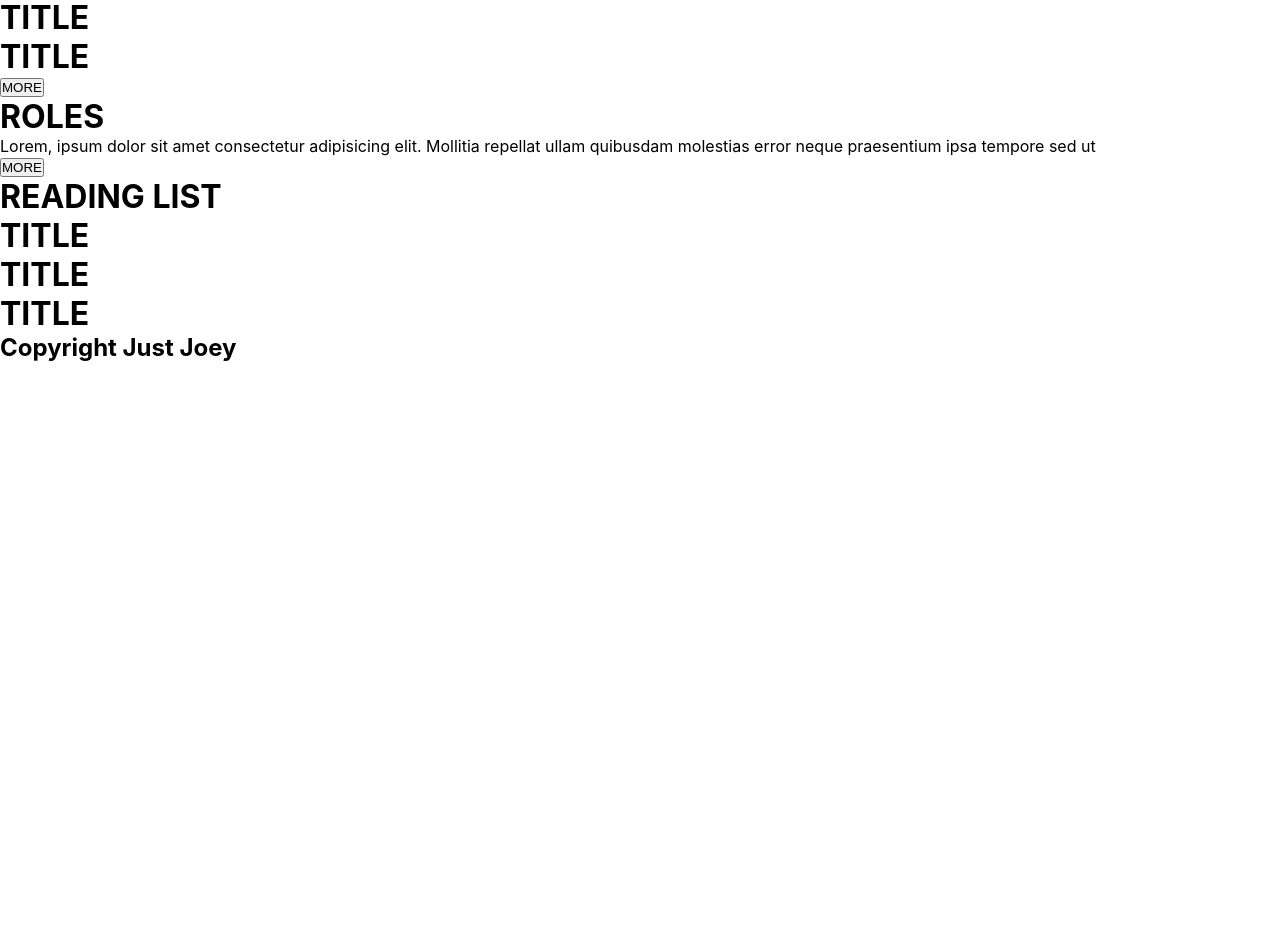
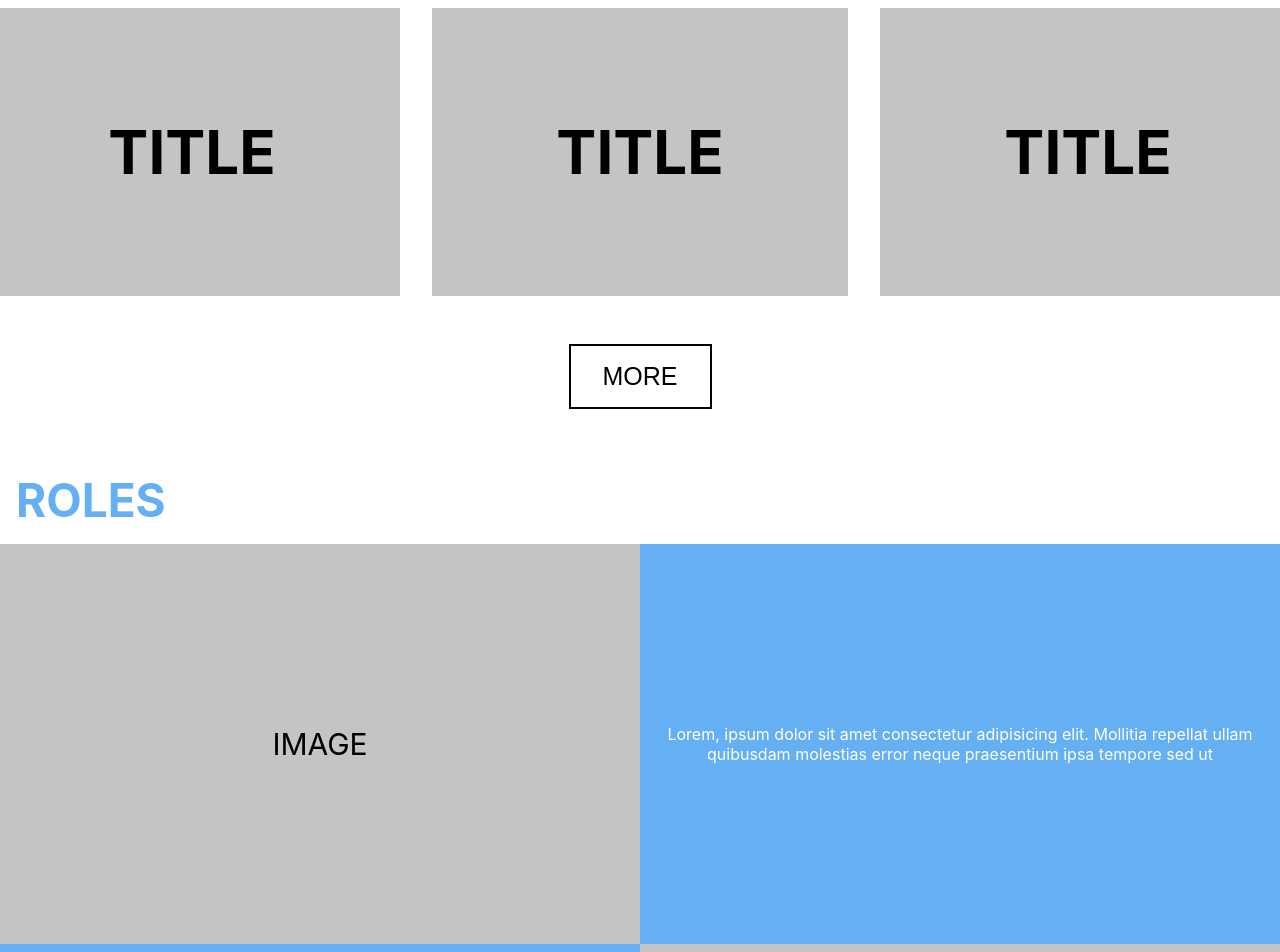
Before and after one commit to 0JustJoey0/React_App, a React (Create React App) app: page / in a window 1280 px wide. Shown: the part 960-1912 px from the top of the page. Before the commit the page ends 1322 px from the top, so only its background shows below. Built offline with nearby package versions, Linux system fonts and the light colour scheme.

Commit message:
did a lot of things

```diff
--- a/src/App.css
+++ b/src/App.css
@@ -4,9 +4,15 @@
     box-sizing: border-box;
 }
 
+/*1px solid red*/
+
 :root{
     --border-template: none;
+    --grey-color: #C4C4C4;
 }
+
+
+/*HEADER*/
 
 #header-wrapper{
     background-color: #65AFF3;
@@ -56,3 +62,93 @@ img{
     width: 40rem;
     text-align: center;
 }
+
+
+/*PROJECTS*/
+
+.projects-title, .roles-title{
+    margin: 1rem;
+    font-size: 46px;
+    color:#65AFF3;
+}
+
+
+.tiles{
+    background-color: var(--grey-color);
+    min-height: 18rem;
+    display: flex;
+    justify-content: center;
+    align-items: center;
+    font-size: 30px;
+}
+
+.projects-wrapper{
+    display: flex;
+    justify-content: center;
+    width:100%;
+}
+
+.tiles-wrapper{
+    display: grid;
+    grid-template-columns: repeat(3, 26em);
+    column-gap: 2rem;
+}
+
+.button-wrapper{
+    min-height: 10rem;
+    display: flex;
+    justify-content: center;
+    align-items: center;
+}
+
+.button{
+    padding: 1rem 2rem;
+    min-height: 3rem;
+    border: 2px solid black;
+    font-size: 25px;
+    background-color: white;
+}
+
+
+
+
+/* ROLES */
+
+.roles-wrapper{
+    min-height: 25rem;
+    display: flex;
+}
+
+.image{
+    width:50%;
+    background-color: var(--grey-color);
+    display: flex;
+    justify-content: center;
+    align-items: center;
+    border: var(--border-template);
+    font-size: 30px;
+}
+
+.text{
+    width:50%;
+    background-color:#65AFF3;
+    display: flex;
+    text-align: center;
+    align-items: center;
+    border: var(--border-template);
+    color: white;
+}
+
+
+
+
+/*FOOTER*/
+
+.footer-wrapper{
+    min-height: 3rem;
+    display: flex;
+    align-items: center;
+    justify-content: center;
+    color: white;
+    background-color: #65AFF3;
+}
--- a/src/App.js
+++ b/src/App.js
@@ -6,6 +6,7 @@ import Header from './components/Header';
 import Projects from './components/Projects';
 import RList from './components/RList';
 import Roles from './components/Roles';
+import RoleSwitched from './components/RoleSwitched';
 
 
 
@@ -19,6 +20,8 @@ function App() {
       <Button/>
       <h1 className = "roles-title">ROLES</h1>
       <Roles/>
+      <RoleSwitched/>
+      <Roles/>
       <Button/>
       <h1 className="reading-title">READING LIST</h1>
       <RList/>
--- a/src/components/Button.js
+++ b/src/components/Button.js
@@ -1,7 +1,7 @@
 function Button() {
     return (
         <div className="button-wrapper">
-            <button>MORE</button>
+            <button className="button">MORE</button>
         </div>
     )
 }
--- a/src/components/Footer.js
+++ b/src/components/Footer.js
@@ -1,7 +1,7 @@
 function Footer() {
     return (
         <div className="footer-wrapper">
-            <h2 className = "footer-title">Copyright Just Joey</h2>
+            <h2 className = "footer-title">Copyright JUST JOEY</h2>
         </div>
     )
 }
--- /dev/null
+++ b/src/components/RoleSwitched.js
@@ -0,0 +1,13 @@
+import React from 'react'
+
+function RoleSwitched() {
+    return (
+        <div className="roles-wrapper">
+        <p className ="text">Lorem, ipsum dolor sit amet consectetur adipisicing elit. Mollitia repellat ullam quibusdam molestias error
+        neque praesentium ipsa tempore sed ut</p>
+        <div className="image">IMAGE</div>
+    </div>
+    )
+}
+
+export default RoleSwitched
--- a/src/components/Roles.js
+++ b/src/components/Roles.js
@@ -1,9 +1,9 @@
 function Roles() {
     return (
         <div className="roles-wrapper">
-            <div className="image"></div>
-            <div className ="text">Lorem, ipsum dolor sit amet consectetur adipisicing elit. Mollitia repellat ullam quibusdam molestias error
-            neque praesentium ipsa tempore sed ut</div>
+            <div className="image">IMAGE</div>
+            <p className ="text">Lorem, ipsum dolor sit amet consectetur adipisicing elit. Mollitia repellat ullam quibusdam molestias error
+            neque praesentium ipsa tempore sed ut</p>
         </div>
     )
 }
```
